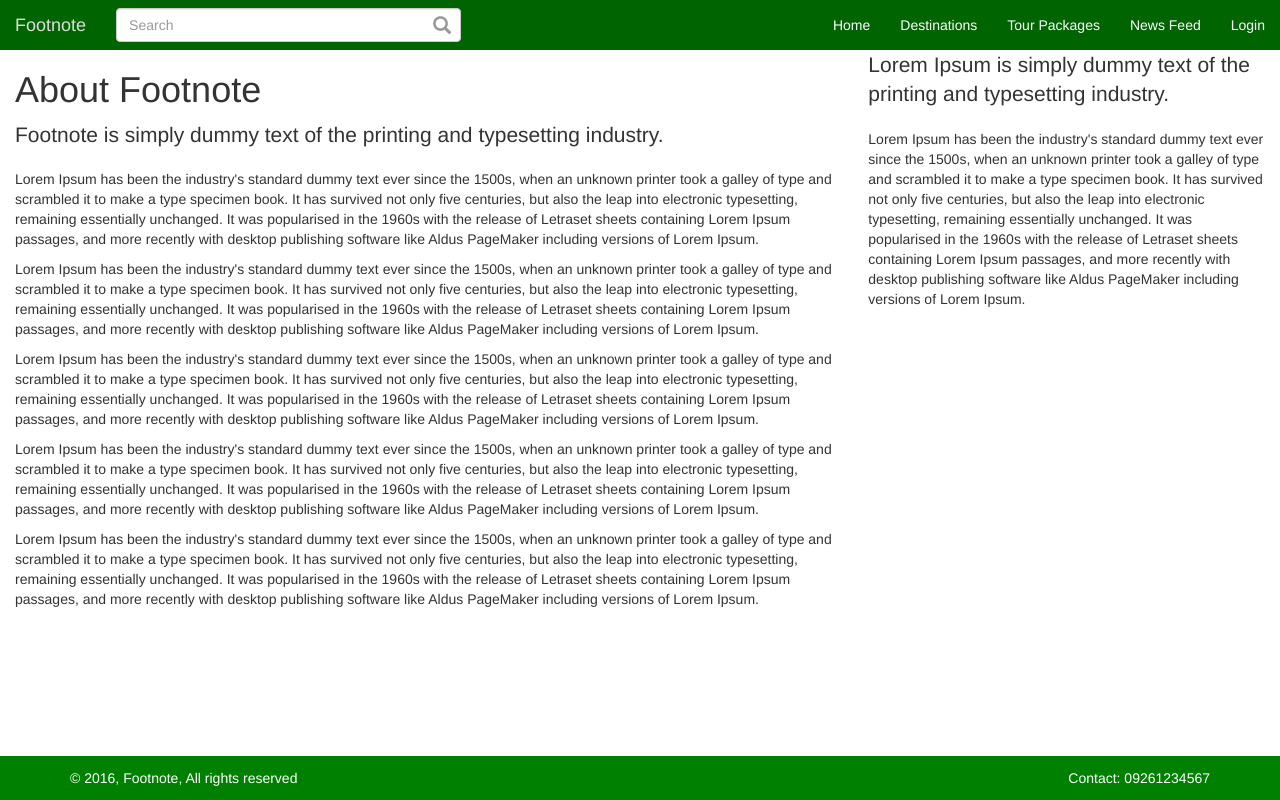
After one commit to leomarbucud/fn, a PHP site: page /about.php in a window 1280 px wide. The commit adds this page. Run offline with PHP 8.4, Linux system fonts and the light colour scheme; some libraries are stand-ins or nearby versions.

Commit message:
about and how to pay page

```diff
--- /dev/null
+++ b/about.php
@@ -0,0 +1,15 @@
+<?php
+
+require_once 'config.php';
+
+require_once 'function/function.http.php';
+
+require_once 'class/class.session.php';
+require_once 'class/class.db.php';
+
+
+include_once 'include/include.header.php';
+
+include_once 'include/include.about.php';
+
+include_once 'include/include.footer.php';
--- /dev/null
+++ b/include/include.about.php
@@ -0,0 +1,21 @@
+<div id="wrap">
+	<div class="m-t-50">
+		<div class="container-fluid">
+			<div class="row">
+				<div class="col-md-8">
+					<h1>About Footnote</h1>
+					<p class="lead">Footnote is simply dummy text of the printing and typesetting industry.</p>
+					<p>Lorem Ipsum has been the industry's standard dummy text ever since the 1500s, when an unknown printer took a galley of type and scrambled it to make a type specimen book. It has survived not only five centuries, but also the leap into electronic typesetting, remaining essentially unchanged. It was popularised in the 1960s with the release of Letraset sheets containing Lorem Ipsum passages, and more recently with desktop publishing software like Aldus PageMaker including versions of Lorem Ipsum.</p>
+					<p>Lorem Ipsum has been the industry's standard dummy text ever since the 1500s, when an unknown printer took a galley of type and scrambled it to make a type specimen book. It has survived not only five centuries, but also the leap into electronic typesetting, remaining essentially unchanged. It was popularised in the 1960s with the release of Letraset sheets containing Lorem Ipsum passages, and more recently with desktop publishing software like Aldus PageMaker including versions of Lorem Ipsum.</p>
+					<p>Lorem Ipsum has been the industry's standard dummy text ever since the 1500s, when an unknown printer took a galley of type and scrambled it to make a type specimen book. It has survived not only five centuries, but also the leap into electronic typesetting, remaining essentially unchanged. It was popularised in the 1960s with the release of Letraset sheets containing Lorem Ipsum passages, and more recently with desktop publishing software like Aldus PageMaker including versions of Lorem Ipsum.</p>
+					<p>Lorem Ipsum has been the industry's standard dummy text ever since the 1500s, when an unknown printer took a galley of type and scrambled it to make a type specimen book. It has survived not only five centuries, but also the leap into electronic typesetting, remaining essentially unchanged. It was popularised in the 1960s with the release of Letraset sheets containing Lorem Ipsum passages, and more recently with desktop publishing software like Aldus PageMaker including versions of Lorem Ipsum.</p>
+					<p>Lorem Ipsum has been the industry's standard dummy text ever since the 1500s, when an unknown printer took a galley of type and scrambled it to make a type specimen book. It has survived not only five centuries, but also the leap into electronic typesetting, remaining essentially unchanged. It was popularised in the 1960s with the release of Letraset sheets containing Lorem Ipsum passages, and more recently with desktop publishing software like Aldus PageMaker including versions of Lorem Ipsum.</p>
+				</div>
+				<div class="col-md-4">
+					<p class="lead">Lorem Ipsum is simply dummy text of the printing and typesetting industry. </p>
+					<p>Lorem Ipsum has been the industry's standard dummy text ever since the 1500s, when an unknown printer took a galley of type and scrambled it to make a type specimen book. It has survived not only five centuries, but also the leap into electronic typesetting, remaining essentially unchanged. It was popularised in the 1960s with the release of Letraset sheets containing Lorem Ipsum passages, and more recently with desktop publishing software like Aldus PageMaker including versions of Lorem Ipsum.</p>
+				</div>
+			</div>
+		</div>
+	</div>
+</div>
--- a/include/include.how.to.pay.php
+++ b/include/include.how.to.pay.php
@@ -8,7 +8,7 @@
 					<ol>
 						<li>Go to the nearest Bank bank.</li>
 						<li>Ask the guard how to deposit. haha!</li>
-						<li>Do what the guard said.</li>
+						<li>Do what the guard just said.</li>
 						<li>Use this account no. <strong>01234567890989</strong></li>
 						<li>Email us the scanned copy of your receipt to foot.note@mail.com</li>
 						<li>Go to your account and check for your booking status.</li>
--- a/include/include.splash.php
+++ b/include/include.splash.php
@@ -16,7 +16,7 @@ $places = $db->rows($sql);
 				<div class="col-md-7">
 					<h1>It's more fun in the Philippines!</h1>
 					<p>Visit the top destinations here in the Philippines.</p>
-					<p><a class="btn btn-primary btn-lg" href="#" role="button">Learn more</a></p>
+					<p><a class="btn btn-primary btn-lg" href="<?=$config['url']['base_path']?>/about.php" role="button">Learn more</a></p>
 				</div>
 			</div>
 		</div>
```
